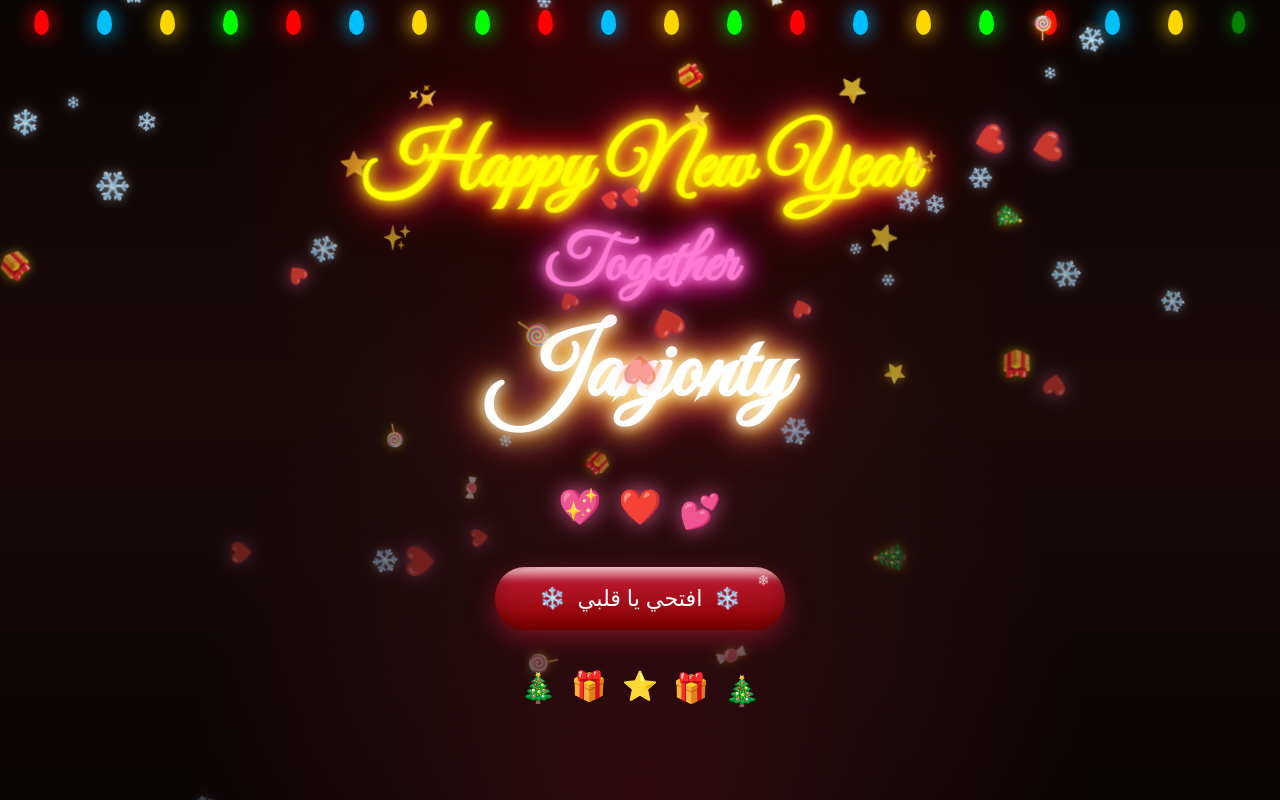
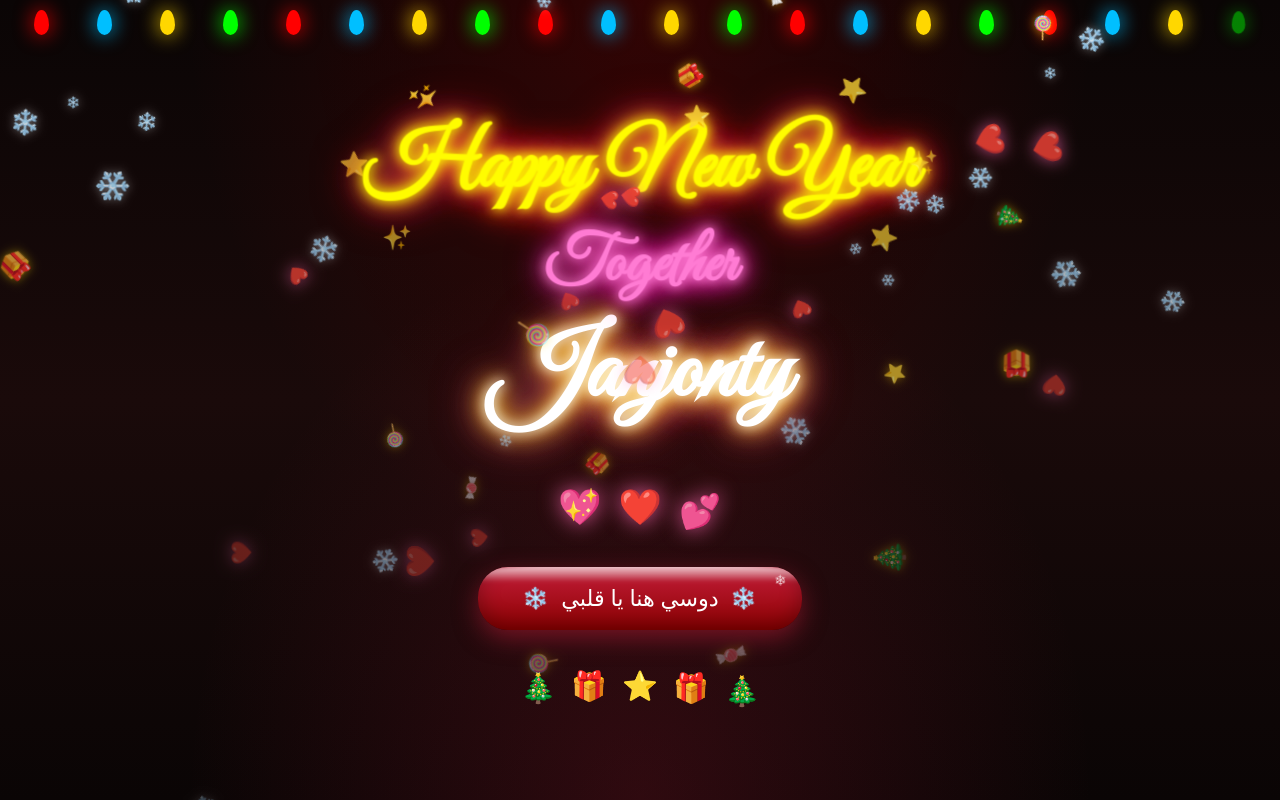
Before and after one commit to MenuM7D/Happy-New-Year-janjon, a React (Vite) app: page / in a window 1280 px wide. Built offline with nearby package versions, Linux system fonts and the light colour scheme.

Commit message:
Update HomePage.jsx

```diff
--- a/src/pages/HomePage.jsx
+++ b/src/pages/HomePage.jsx
@@ -46,7 +46,7 @@ const HomePage = () => {
 
         <button className="christmas-button main-button" onClick={handleClick}>
           <span className="button-snow">❄️</span>
-          افتحي يا قلبي
+          دوسي هنا يا قلبي
           <span className="button-snow">❄️</span>
         </button>
 
```
